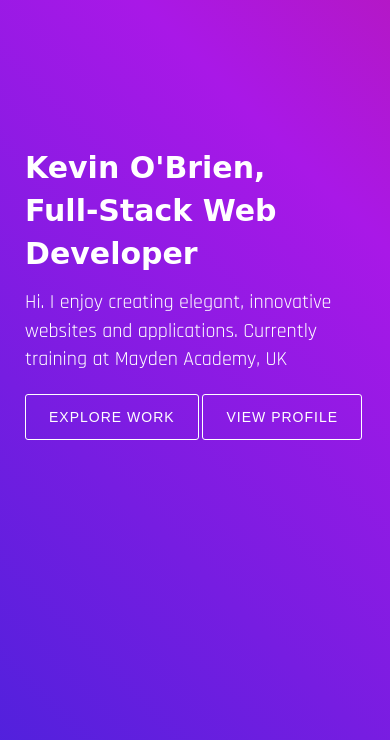
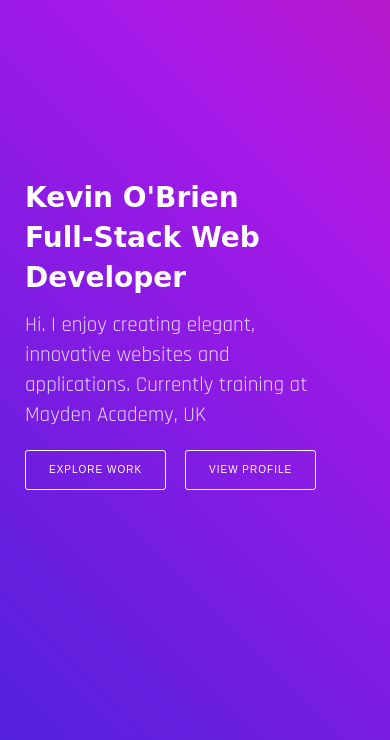
Before and after one commit to obwansan/mayden-portfolio, a PHP site: page / in a window 390 px wide. Shown: the part 50-790 px from the top of the page. Run offline with PHP 8.4, Linux system fonts and the light colour scheme; some web fonts are replaced.

Commit message:
home page responsiveness working

```diff
--- a/css/styles.css
+++ b/css/styles.css
@@ -45,8 +45,8 @@ Bootstrap classes
     margin-bottom: 12px;
 }
 
-.rowTxt {
-
+.rowTxtAndBtns {
+    width: 375px;
 }
 
 .nav {
@@ -128,21 +128,21 @@ body {
     position: absolute;
     left: 100px;
     top: 50%;
-    width: 45%;
+    /*width: 45%;*/
     min-width: 500px;
 }
 
 .homeTitle {
     text-align: left;
-    font-size: 3rem;
+    font-size: 4.1rem;
     font-weight: 600;
     font-family: 'Megrim', cursive;
     color: #FFFFFF;
-    /*padding-top: 40px;*/
+    letter-spacing: 0;
 }
 
 .homeTitle:hover {
-    text-shadow: 2px 2px 4px #000000;
+    /*text-shadow: 2px 2px 4px #000000;*/
 }
 
 .homePageIntroContainer {
@@ -158,8 +158,9 @@ body {
 
 .homeTxt {
     text-align: left;
-    font-size: 2rem;
-    margin-bottom: 20px;
+    font-size: 2.1rem;
+    margin-bottom: 35px;
+    opacity: 0.8;
 }
 
 .portfolioText {
@@ -168,7 +169,7 @@ body {
 
 .homeTxt:hover,
 .profileTxt:hover{
-    text-shadow: 2px 2px 4px #000000;
+    /*text-shadow: 2px 2px 4px #000000;*/
 }
 
 .homeBtn {
@@ -176,8 +177,10 @@ body {
     border-radius: 3px;
     color: #FFFFFF;
     padding: 12px 23px;
+    font-size: 1.3rem;
     text-transform: uppercase;
     margin-bottom: 10px;
+    margin-right: 15px;
     transition: background-color 0.3s ease, color 0.3s ease;
     letter-spacing: 1px;
 }
@@ -186,7 +189,7 @@ body {
     color: #000;
     background-color: #FFFFFF;
     text-decoration: none;
-    box-shadow: 1px 1px;
+    /*box-shadow: 1px 1px;*/
 }
 
 .homeBtn:active {
@@ -362,10 +365,26 @@ Bootstrap Media Queries
 @media (max-width: 768px) {
     .welcome {
         left: 0;
-        top: 26%;
+        top: 30%;
         width: 100%;
         min-width: 100%;
         padding: 0 40px;
+    }
+    .homeTitle {
+        font-size: 2.8rem;
+        font-weight: 600;
+    }
+    .homeTxt {
+        text-align: left;
+        font-size: 2.1rem;
+        margin-bottom: 20px;
+        opacity: 0.8;
+    }
+    .homeBtn {
+        font-size: 1rem;
+    }
+    .rowTxtAndBtns {
+        width: 100%;
     }
 }
 
--- a/index.php
+++ b/index.php
@@ -60,13 +60,13 @@
 
     <div class="container welcome">
         <div class="row rowTitle">
-            <div class="homeTitle">Kevin O'Brien,</div>
+            <div class="homeTitle">Kevin O'Brien</div>
             <div class="homeTitle">Full-Stack Web Developer</div>
         </div>
-        <div class="row rowTxt">
+        <div class="row rowTxtAndBtns">
             <p class="homeTxt">Hi. I enjoy creating elegant, innovative websites and applications. Currently training at Mayden Academy, UK</p>
-            <a class="homeBtn href="portfolio.php">Explore work</a>
-            <a class="homeBtn href="profile.php">View profile</a>
+            <a class="homeBtn" href="portfolio.php">Explore work</a>
+            <a class="homeBtn" href="profile.php">View profile</a>
         </div>
     </div>
 
```
